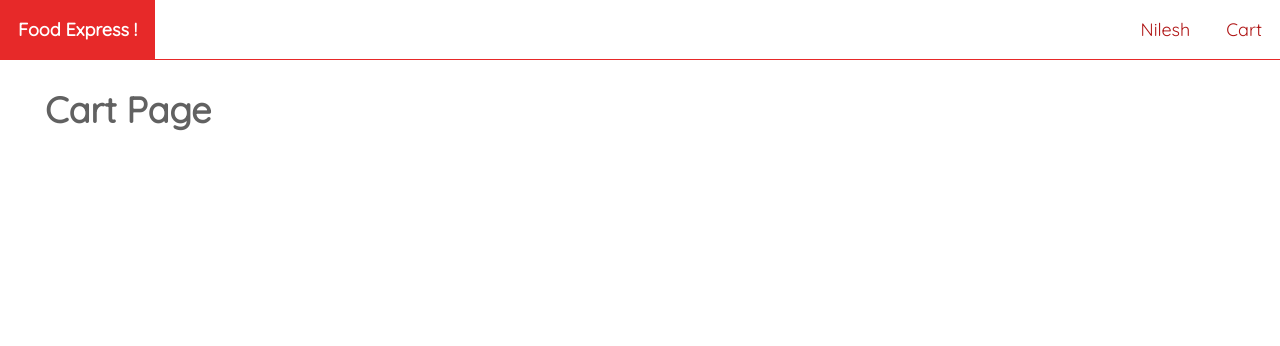
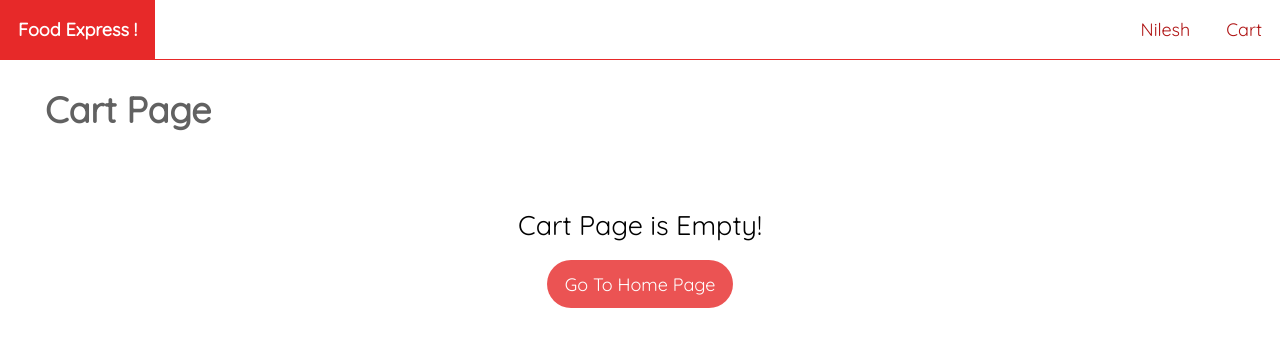
Before and after one commit to Nilesh410/FoodExpress-REACT-JS, a React (Create React App) app in the folder frontend/: page /cart in a window 1280 px wide. Shown: the top 346 px of the page. Built offline with nearby package versions, Linux system fonts and the light colour scheme.

Commit message:
Food Not Found

```diff
--- a/frontend/src/components/NotFound/NotFound.js
+++ b/frontend/src/components/NotFound/NotFound.js
@@ -1,9 +1,17 @@
-import React from 'react'
+import React from 'react';
 import classes from './notFound.module.css';
-export default function NotFound() {
+import { Link } from 'react-router-dom';
+export default function NotFound({ message, linkRoute, linkText }) {
   return (
-    <div>
-       NotFound
+    <div className={classes.container}>
+      {message}
+      <Link to={linkRoute}>{linkText}</Link>
     </div>
-  )
+  );
 }
+
+NotFound.defaultProps = {
+  message: 'Nothing Found!',
+  linkRoute: '/',
+  linkText: 'Go To Home Page',
+};
--- a/frontend/src/components/NotFound/notFound.module.css
+++ b/frontend/src/components/NotFound/notFound.module.css
@@ -0,0 +1,24 @@
+.container {
+    display: flex;
+    flex-direction: column;
+    justify-content: center;
+    align-items: center;
+    font-size: 1.5rem;
+    font-weight: 100;
+    height: 15rem;
+  }
+
+  .container a {
+    font-size: 1rem;
+    background-color: #e72929;
+    color: white;
+    border-radius: 10rem;
+    padding: 0.7rem 1rem;
+    margin: 1rem;
+    opacity: 0.8;
+  }
+
+  .container a:hover {
+    opacity: 1;
+    cursor: pointer;
+  }
--- a/frontend/src/components/Search/Search.js
+++ b/frontend/src/components/Search/Search.js
@@ -1,12 +1,16 @@
 import React from 'react'
 import { useNavigate } from 'react-router-dom';
 import classes from './search.module.css';
-import { useState } from 'react';
+import { useState,useEffect } from 'react';
 import { useParams } from 'react-router-dom';
 export default function Search() {
     const [term,setTerm]=useState('');
     const navigate=useNavigate();
     const {searchTerm}=useParams();
+
+    useEffect(() => {
+      setTerm(searchTerm ?? '');
+    }, [searchTerm]);
 
     const search=async()=>{
         term ? navigate('/search/'+term):navigate('/');
@@ -17,7 +21,7 @@
         placeholder="Food Express !"
         onChange={e=>setTerm(e.target.value)}
         onKeyUp={e=>e.key==='Enter'&&search()}
-        defaultValue={searchTerm}
+        value={term}
         />
         <button onClick={search}>Search</button>
     </div>
--- a/frontend/src/pages/Cart/CartPage.js
+++ b/frontend/src/pages/Cart/CartPage.js
@@ -4,6 +4,7 @@
 import classes from './cartPage.module.css';
 import { useCart } from '../../hooks/useCart';
 import Title from '../../components/Title/Title';
+import NotFound from '../../components/NotFound/NotFound';
 export default function CartPage() {
 
   const {cart,removeFromCart,changeQuantity}=useCart();
@@ -11,7 +12,9 @@
     <>
       <Title title="Cart Page" margin="1.5rem 0 0 2.5rem" />
 
-      {cart && cart.items.length > 0 &&
+      {cart.items.length === 0 ? (
+        <NotFound message="Cart Page is Empty!"/>
+      ) : (
         <div className={classes.container}>
           <ul className={classes.list}>
             {cart.items.map(item => (
@@ -68,7 +71,7 @@
           <Link to="/checkout">Proceed To Checkout</Link>
         </div>
       </div>
-      }
+      )}
     </>
   );
 
--- a/frontend/src/pages/Home/HomePage.js
+++ b/frontend/src/pages/Home/HomePage.js
@@ -6,6 +6,7 @@
 import { search } from '../../services/foodService';
 import Search from '../../components/Search/Search';
 import Tags from '../../components/Tags/Tags';
+import NotFound from '../../components/NotFound/NotFound';
 //reducer
 const initialState = { foods: [],tags:[]};
 const reducer = (state, action) => {
@@ -35,6 +36,7 @@
       <>
         <Search />
         <Tags tags={tags}/>
+        {foods.length === 0 && <NotFound linkText="Reset Search" />}
         <Thumbnails foods={foods}/>
       </>
     );
```
